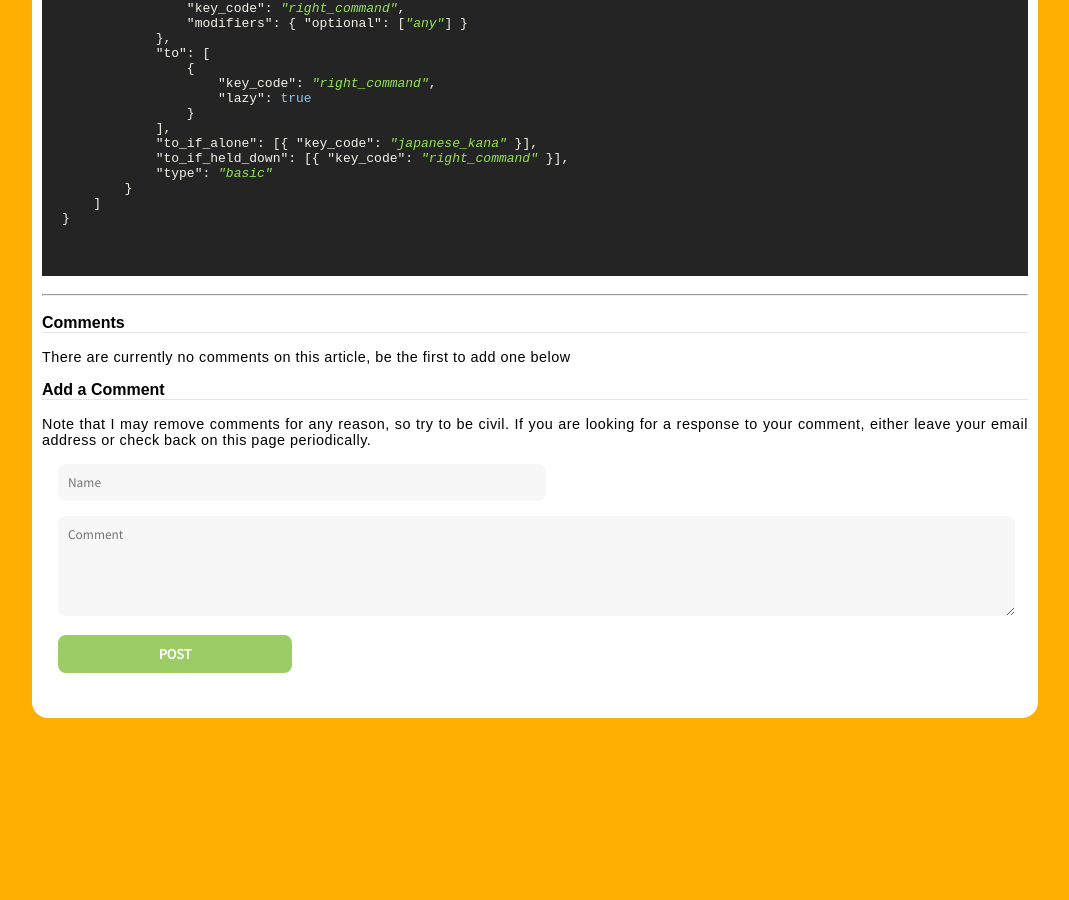
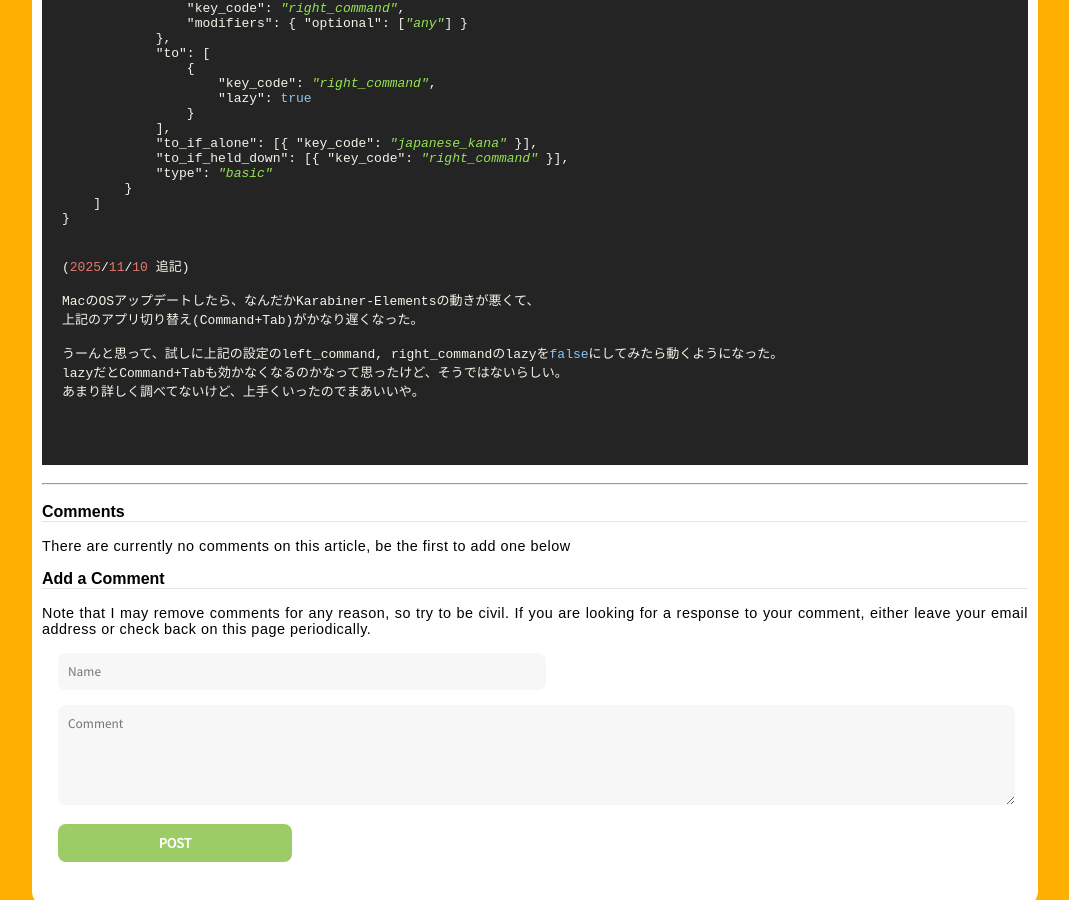
Before and after one commit to ryotakato/ryotakato.github.io, a Jekyll site: the page built from _posts/2025-07-24-made-env-homebrew-on-mac-02.md, in a window 1280 px wide and 900 px high, scrolled down 7357 px. Shown: the whole window, without its empty margins (188-1257 px from the left). Built offline with Jekyll 4.4.1, drawn with Linux system fonts in a browser that asks for light colours; before the commit the page ends 8085 px from its top, so only the background shows below that.

Commit message:
update article

````diff
--- a/_posts/2025-07-24-made-env-homebrew-on-mac-02.md
+++ b/_posts/2025-07-24-made-env-homebrew-on-mac-02.md
@@ -450,4 +450,15 @@ fn+Hと認識されるので、全部開いているアプリがhideされると
 }
 
 
+(2025/11/10 追記)
+
+MacのOSアップデートしたら、なんだかKarabiner-Elementsの動きが悪くて、
+上記のアプリ切り替え(Command+Tab)がかなり遅くなった。
+
+うーんと思って、試しに上記の設定のleft_command, right_commandのlazyをfalseにしてみたら動くようになった。
+lazyだとCommand+Tabも効かなくなるのかなって思ったけど、そうではないらしい。
+あまり詳しく調べてないけど、上手くいったのでまあいいや。
+
+
+
 ```
````
